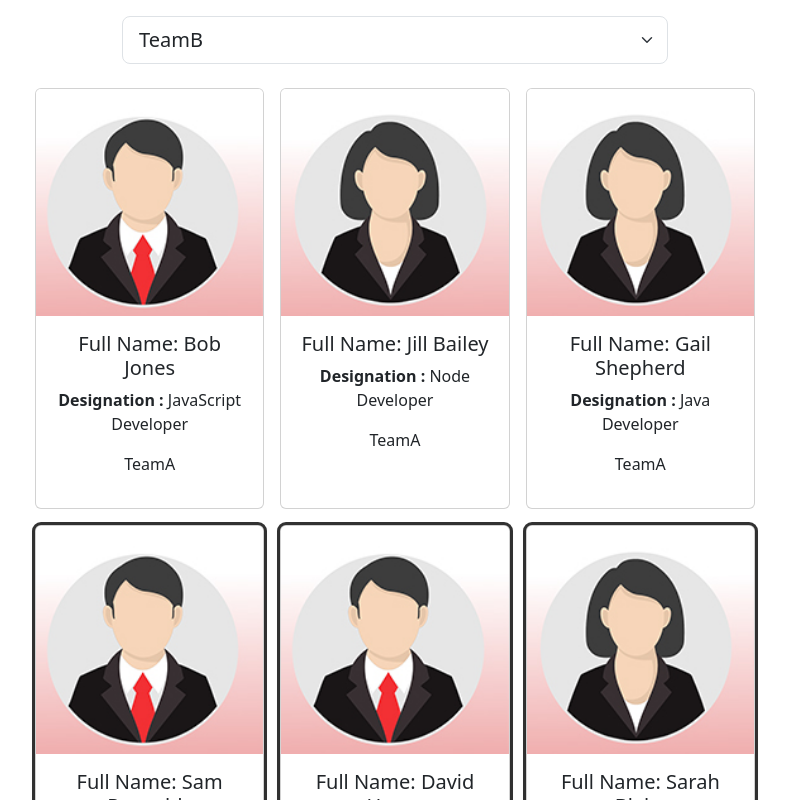
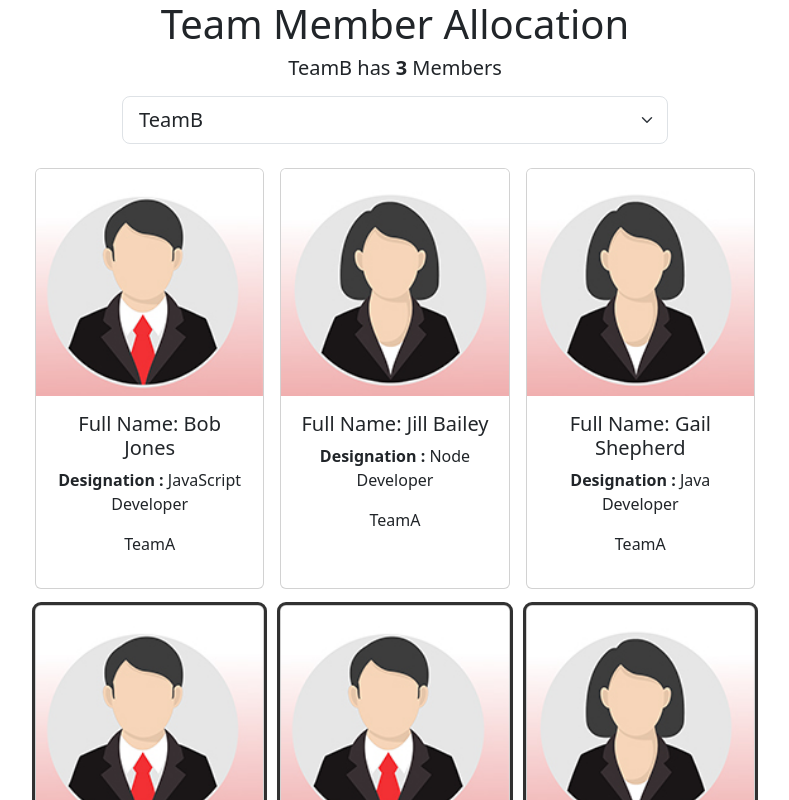
Before and after one commit to Mohamad-Gh/React_Practices, a React (Vite) app in the folder react-teams/my-team/: page / in a window 1280 px wide. Shown: the top 800 px of the page, without its empty margins (245-1034 px from the left). Built offline with nearby package versions, Linux system fonts and the light colour scheme.

Commit message:
remove all the functionality to the app and add filter to show the number of each team

```diff
--- a/react-teams/my-team/src/App.jsx
+++ b/react-teams/my-team/src/App.jsx
@@ -1,11 +1,34 @@
 import "./App.css";
-import React from "react";
+import React, { useState } from "react";
 import Employees from "./Employees";
+import teamMembers from "./Data";
+import Header from "./Header";
 
 function App() {
+  const [selectedTeam, setTeam] = useState("TeamB");
+  const [employees, setEmployees] = useState(teamMembers);
+  const handleEmployeeCardClick = (event) => {
+    const transformedEmployee = employees.map((employee) =>
+      employee.id === parseInt(event.currentTarget.id)
+        ? employee.teamName === selectedTeam
+          ? { ...employee, teamName: "" }
+          : { ...employee, teamName: selectedTeam }
+        : employee
+    );
+    setEmployees(transformedEmployee);
+  };
+  function handleTeamChange(event) {
+    setTeam(event.target.value);
+  }
   return (
     <>
-      <Employees />
+      <Header selectedTeam={selectedTeam} employees={employees} />
+      <Employees
+        selectedTeam={selectedTeam}
+        employees={employees}
+        handleEmployeeCardClick={handleEmployeeCardClick}
+        handleTeamChange={handleTeamChange}
+      />
     </>
   );
 }
--- a/react-teams/my-team/src/Employees.jsx
+++ b/react-teams/my-team/src/Employees.jsx
@@ -1,23 +1,13 @@
-import React, { useState } from "react";
-import teamMembers from "./Data";
+import React from "react";
 import femaleProfile from "./images/femaleProfile.jpg";
 import maleProfile from "./images/maleProfile.jpg";
 
-function Employees() {
-  const [selectedTeam, setTeam] = useState("TeamB");
-  const [employees, setEmployees] = useState(teamMembers);
-  const handleEmployeeCardClick = (event) => {
-    const transformedEmployee = employees.map((employee) =>
-      employee.id === parseInt(event.currentTarget.id)
-        ? employee.teamName === selectedTeam
-          ? { ...employee, teamName: "" }
-          : { ...employee, teamName: selectedTeam }
-        : employee
-    );
-    console.log(transformedEmployee);
-    setEmployees(transformedEmployee);
-  };
-
+function Employees({
+  selectedTeam,
+  employees,
+  handleEmployeeCardClick,
+  handleTeamChange,
+}) {
   return (
     <main className="container">
       <div className="row justify-content-center mt-3 mb-3">
@@ -25,7 +15,7 @@ function Employees() {
           <select
             className="form-select form-select-lg"
             value={selectedTeam}
-            onChange={(e) => setTeam(e.target.value)}
+            onChange={handleTeamChange}
           >
             <option value={"TeamA"}>TeamA</option>
             <option value={"TeamB"}>TeamB</option>
--- /dev/null
+++ b/react-teams/my-team/src/Header.jsx
@@ -0,0 +1,18 @@
+import React from "react";
+
+function Header({ employees, selectedTeam }) {
+  const teamMemberCount = employees.filter(
+    (employee) => employee.teamName === selectedTeam
+  ).length;
+
+  return (
+    <div>
+      <h1>Team Member Allocation</h1>
+      <h5>
+        {selectedTeam} has <b>{teamMemberCount}</b> Members
+      </h5>
+    </div>
+  );
+}
+
+export default Header;
```
